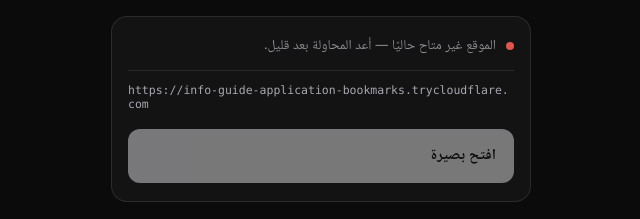
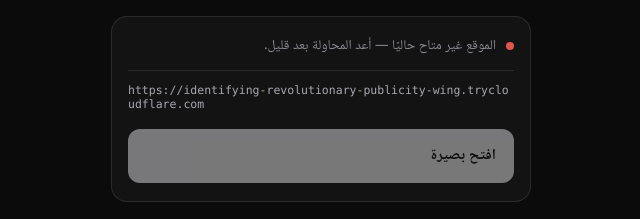
Before and after one commit to eiad451/basira, a plain HTML site: page index.html in a window 1280 px wide. Shown: the part 369-588 px from the top of the page, 319-959 px from the left. Drawn offline with Linux system fonts and the light colour scheme; no server answers.

Commit message:
بصيرة: تحديث الرابط الثابت → identifying-revolutionary-publicity-wing.trycloudflare.com

```diff
--- a/index.html
+++ b/index.html
@@ -86,7 +86,7 @@
 (function () {
   // أحدث عنوان أولًا. يحدّثها المشغّل تلقائيًا كلما تغيّر النفق.
   var CANDIDATES = [
-      "https://info-guide-application-bookmarks.trycloudflare.com"
+      "https://identifying-revolutionary-publicity-wing.trycloudflare.com"
 ];
   // معرّف عميل Google — يُملأ تلقائياً من إعدادات الخادم.
   var GOOGLE_CLIENT_ID = "";
```
